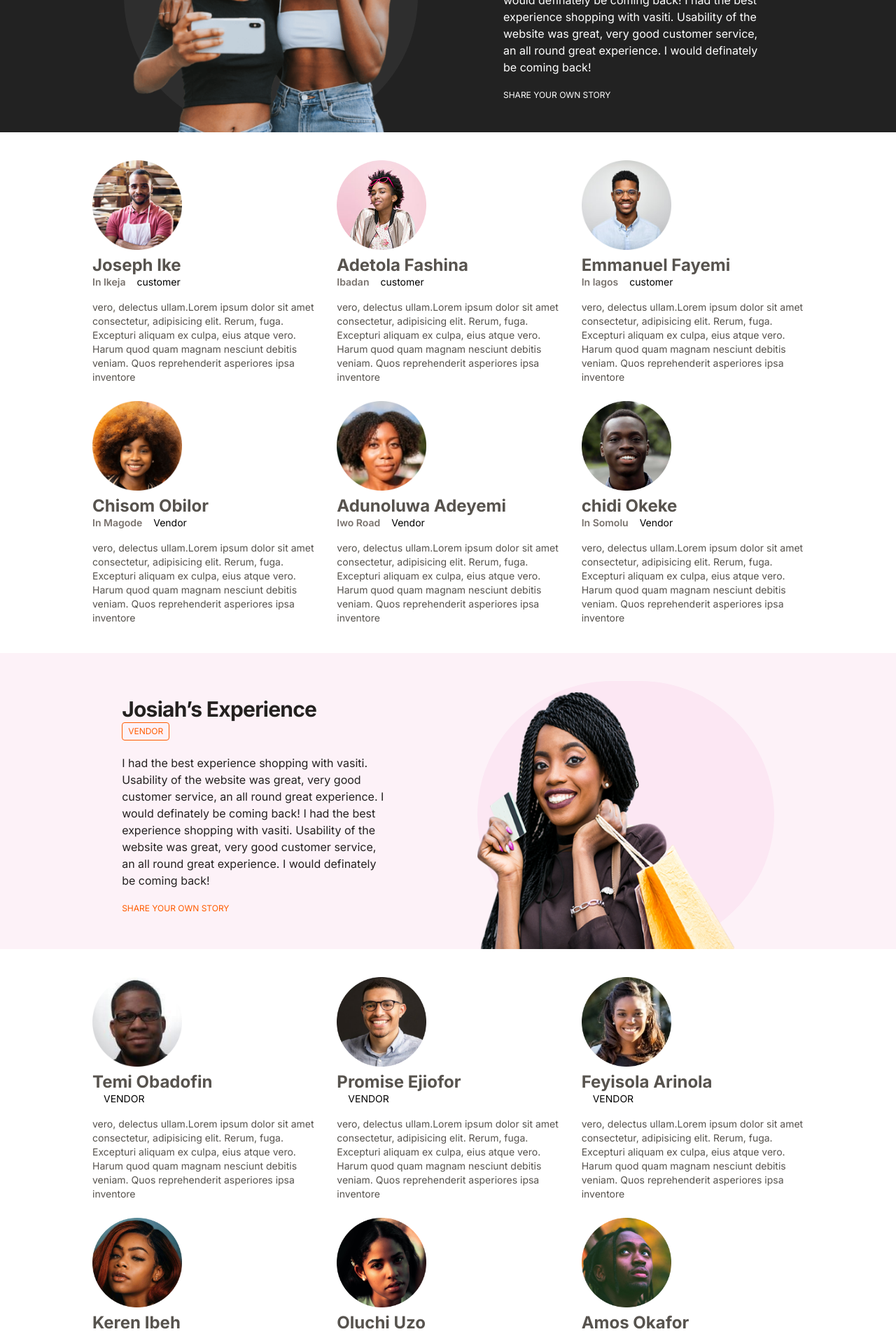
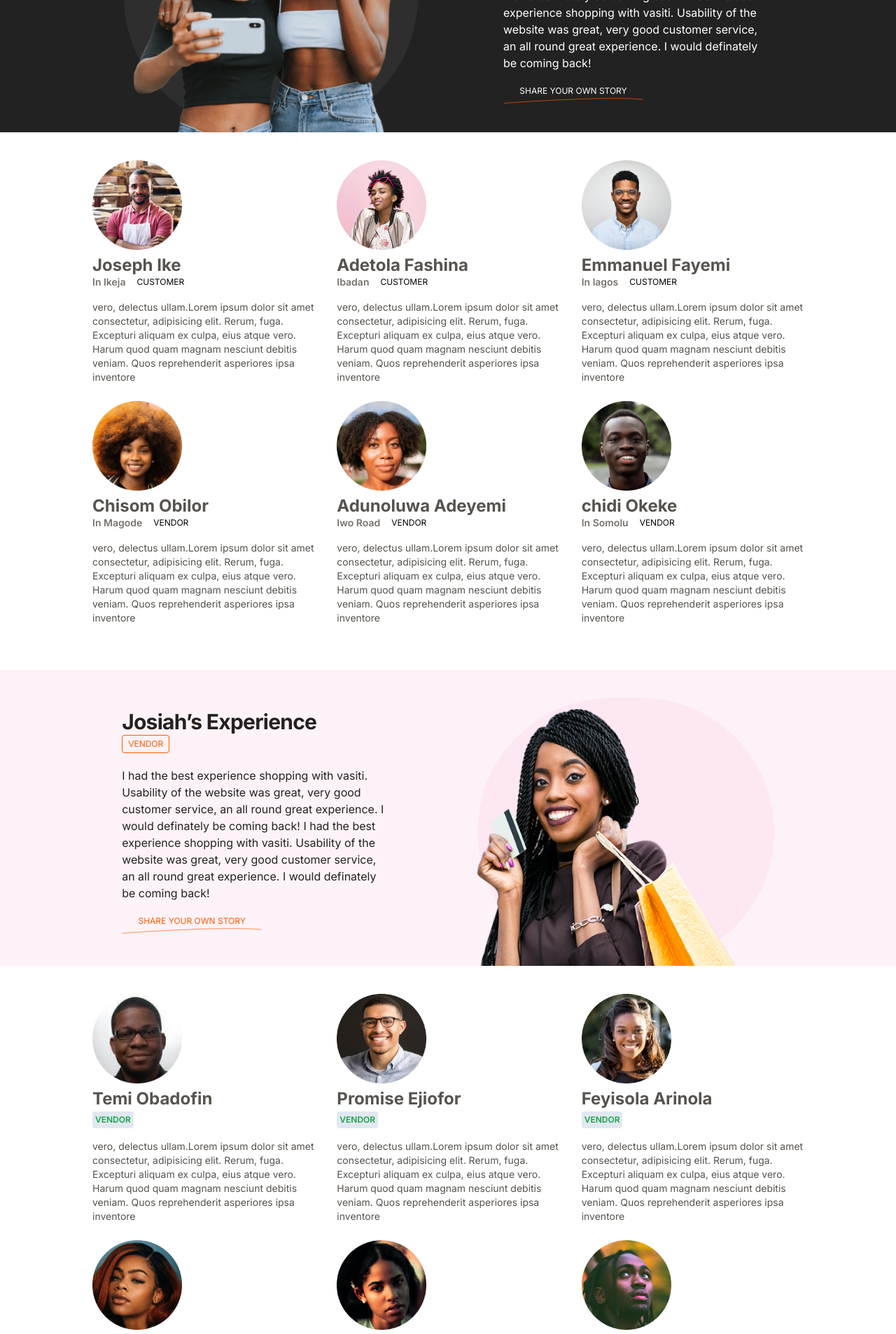
Before and after one commit to olamideolajide01/testimonial-app, a React (Create React App) app: page / in a window 1280 px wide. Shown: the part 880-2786 px from the top of the page at 70% size. Built offline with nearby package versions, Linux system fonts and the light colour scheme.

Commit message:
third commit

```diff
--- a/src/App.js
+++ b/src/App.js
@@ -11,11 +11,11 @@ function App() {
   return (
     <div className="App">
       <NavigationBar />
-      <main>
+      <main className="mb-32">
         <HeroPage />
-        <Customer className=" container py-5" />
+        <Customer className=" container py-5 my-6" />
         <TestimonialHero />
-        <Vendors className=" container py-6" />
+        <Vendors className=" container " />
         {/* <ReviewForm /> */}
         {/* <ThankYou /> */}
       </main>
--- a/src/components/Customer.js
+++ b/src/components/Customer.js
@@ -13,7 +13,7 @@ const UseStateArray = () => {
 
   return (
     <div className="md:flex flex-row container sm:w-4/5 md:justify-between pt-6 md:pt-10  lg:pt-15">
-      <div className="grid grid-cols-1 sm:grid-cols-2 md:grid-cols-3 gap-6">
+      <div className="grid grid-cols-1 mb-6 sm:grid-cols-2 md:grid-cols-3 gap-6">
         {people.map((person) => {
           return (
             <div>
@@ -36,11 +36,11 @@ const Customer = ({ image, firstname, lastname, location, category, text }) => {
       <h4 className="mt-3 font-bold text-[1.5rem]  text-stone-600">
         {firstname} {lastname}
       </h4>
-      <div className="flex flex-row space-x-4  my-1">
+      <div className="flex flex-row space-x-4 items-center  my-1">
         <div className="">
           <p className="font-semibold text-stone-500">{location}</p>
         </div>
-        <p className="room--rating ">{category}</p>
+        <p className="text-xs ">{category.toUpperCase()}</p>
       </div>
       <p className="mt-4 text-stone-600">{text}</p>
     </section>
--- a/src/components/FooterPage.js
+++ b/src/components/FooterPage.js
@@ -10,23 +10,31 @@ const IconStyling = `bg-white rounded-full px-2 py-2
 export default function FooterPage() {
   return (
     <footer className="bg-neutral">
-      <section className="container">
-        <div className="flex flex-row justify-around relative ">
-          <div>
+      <section className="container ">
+        <div className="flex flex-col-reverse sm:flex sm:flex-row justify-around relative  ">
+          <div className="sm:-mt-12 mt-7  ">
             <img src="imgs/footer-img.png" className=" max-w-full " alt="" />
           </div>
-          <div className="self-center text-white w-96">
-            <h2>
-              Be a member of our community <span>🎉</span>{" "}
+          <div className="self-center mt-8 sm:mt-6  md:0 text-white  ">
+            <h2 className="font-bold text-xl sm:text-2xl leading-0">
+              Be a member <br /> of our community <span>🎉</span>
             </h2>
-            <p>
-              We’d make sure you’re always first to know what’s happening on
-              Vasiti—thus, the world.
+            <p className="text-xs sm:text-sm mt-3">
+              We’d make sure you’re always first to <br /> know what’s happening
+              on Vasiti—thus, the world.
             </p>
-            <p>
-              <input type="text" placeholder="enter your email address" />
-              <button>subscribe</button>
-            </p>
+
+            <div className="flex mt-4">
+              <input
+                type="email"
+                id="subscribe"
+                class=" rounded-l-lg   text-white focus:ring-blue-500 focus:border-blue-500 block flex-1 min-w-0 w-full text-sm border-gray-300 p-2.5  dark:bg-gray-500 dark:border-gray-600 dark:placeholder-white dark:focus:ring-blue-500 dark:focus:border-blue-500"
+                placeholder="Enter your email address"
+              />
+              <button class="inline-flex items-center px-3 text-sm text-gray-900 bg-gray-200 rounded-r-lg border  border-gray-300 dark:bg-gray-600 dark:text-gray-400 dark:border-gray-600">
+                Subscribe
+              </button>
+            </div>
           </div>
         </div>
 
--- a/src/components/HeroPage.js
+++ b/src/components/HeroPage.js
@@ -40,9 +40,21 @@ export default function HeroPage() {
               great, very good customer service, an all round great experience.
               I would definately be coming back!
             </p>
-            <p className="text-[.52rem] sm:text-xs  mt-5">
+            <button className="text-[.52rem] relative curve  sm:text-xs  mt-5">
               SHARE YOUR OWN STORY
-            </p>
+              <svg
+                width="200"
+                height="12"
+                viewBox="0 0 297 12"
+                fill="none"
+                xmlns="http://www.w3.org/2000/svg"
+              >
+                <path
+                  d="M1 11.2012C71.3333 5.86791 228.8 -3.19875 296 3.20125"
+                  stroke="#FF5C00"
+                />
+              </svg>
+            </button>
           </div>
         </div>
       </section>
--- a/src/components/NavBar.js
+++ b/src/components/NavBar.js
@@ -28,7 +28,7 @@ export default function NavBar() {
         </section>
         <hr className="none md:divide-y divide-gray-400" />
         <section className="pb-3 max-w-full mx-auto w-4/5 py-3   ">
-          <ul className="none sm:flex flex-row items-center justify-center space-x-3 md:space-x-10 lg:space-x-20 text-xs ">
+          <ul className="none sm:flex flex-row items-center justify-center space-x-3 md:space-x-5 lg:space-x-14 text-xs ">
             <li className="">MARKETPLACE</li>
             <li className="">WHOLESALE CENTER</li>
             <li className="">SELLER CENTER</li>
--- a/src/components/TestimonialHero.js
+++ b/src/components/TestimonialHero.js
@@ -19,9 +19,21 @@ export default function TestimonialHero() {
             very good customer service, an all round great experience. I would
             definately be coming back!
           </p>
-          <p className="text-[.52rem] sm:text-xs text-orange mt-5 pb-3">
+          <button className="text-[.52rem] sm:text-xs text-orange mt-5 pb-3">
             SHARE YOUR OWN STORY
-          </p>
+            <svg
+              width="200"
+              height="12"
+              viewBox="0 0 297 12"
+              fill="none"
+              xmlns="http://www.w3.org/2000/svg"
+            >
+              <path
+                d="M1 11.2012C71.3333 5.86791 228.8 -3.19875 296 3.20125"
+                stroke="#FF5C00"
+              />
+            </svg>
+          </button>
         </div>
         <div className="flex bg-pink-100 justify-center item-center rounded-full mt-4  md:w-5/12 ">
           <img src="imgs/shopping-bag.png" className=" mt-4 " alt="" />
--- a/src/components/Vendors.js
+++ b/src/components/Vendors.js
@@ -29,11 +29,10 @@ const Customer = ({ image, firstname, lastname, location, category, text }) => {
       <h4 className="mt-3 font-bold text-[1.5rem]  text-stone-600">
         {firstname} {lastname}
       </h4>
-      <div className="flex flex-row space-x-4  my-1">
-        <div className="">
-          <p className="font-semibold text-stone-500">{location}</p>
-        </div>
-        <p className="room--rating ">{category}</p>
+      <div className=" my-2">
+        <p className="md:text-xs inline-block text-green-600 font-semibold py-1 px-1 rounded bg-slate-200">
+          {category}
+        </p>
       </div>
       <p className="mt-4 text-stone-600">{text}</p>
     </section>
```
Also changed, not shown: public/imgs/curve.svg (added).
